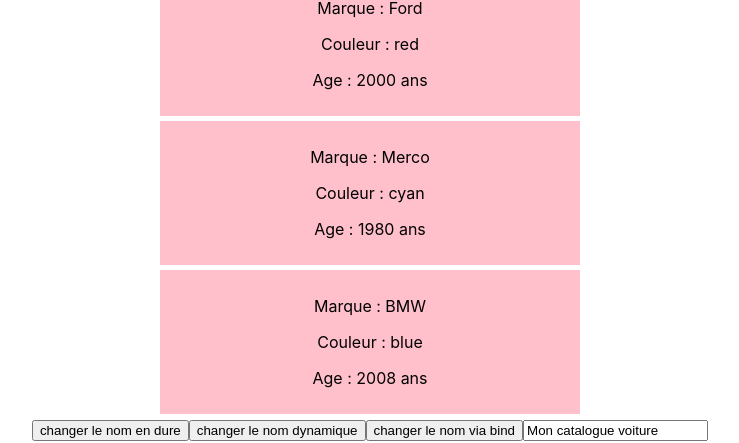
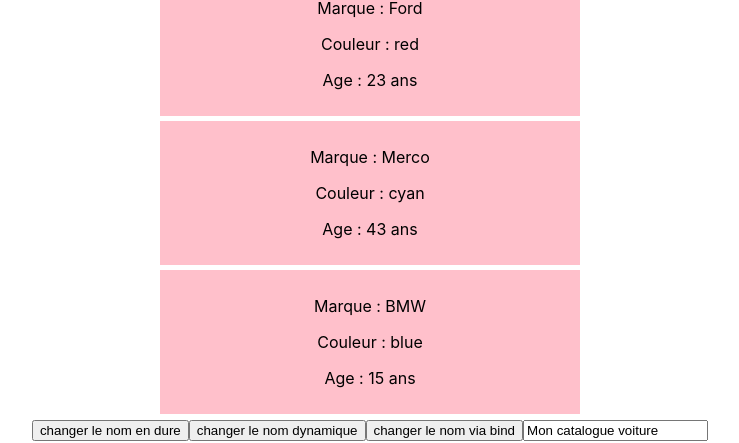
Before and after one commit to aymerick772/React_Learn, a React (Create React App) app: page / in a window 1280 px wide. Shown: the part 184-627 px from the top of the page, without its empty margins (270-1009 px from the left). Built offline with nearby package versions, Linux system fonts and the light colour scheme; the HTML template or start-up script is replaced by a standard one.

Commit message:
mieux écrit

```diff
--- a/src/components/Mycars.js
+++ b/src/components/Mycars.js
@@ -44,9 +44,9 @@
             <Car color={this.state.voitures[1].color} year ={year - this.state.voitures[1].year}>{this.state.voitures[1].name}</Car>
             <Car color={this.state.voitures[2].color} year ={year - this.state.voitures[2].year}>{this.state.voitures[2].name}</Car> */}
             {
-                this.state.voitures.map((voiture) =>{
+                this.state.voitures.map((voiture, index) =>{
                     return (
-                        <Car color={voiture.color} year={voiture.year} >{voiture.name}</Car>
+                        <Car key={index} color={voiture.color} year={year -voiture.year} >{voiture.name}</Car>
                     )
                 })
             }
```
